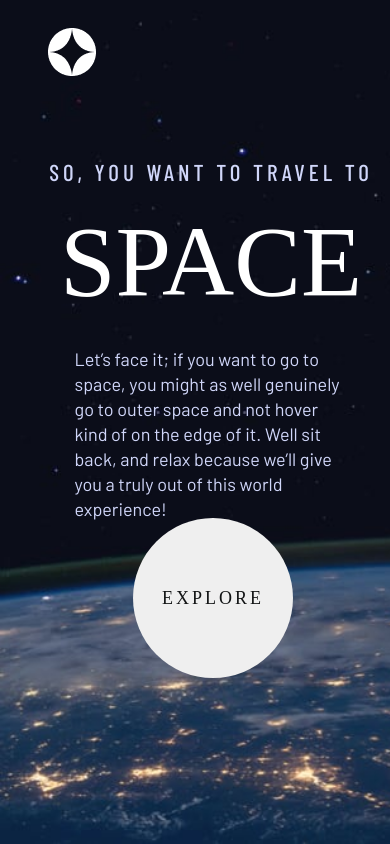
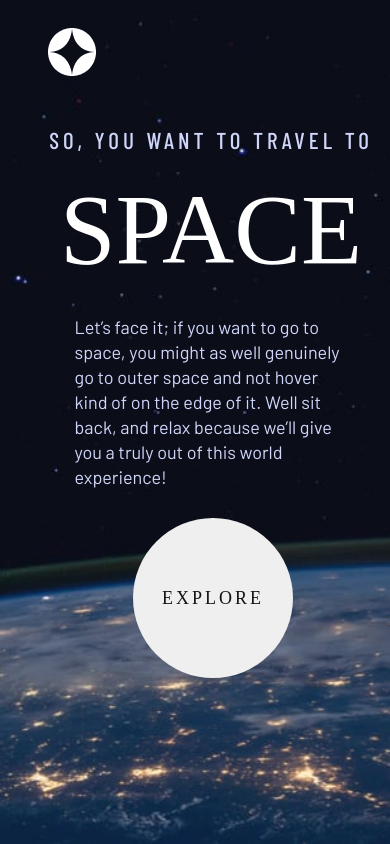
Before and after one commit to DjakaIT/spacetourism-react, a React (Vite) app: page / in a window 390 px wide. Built offline with nearby package versions, Linux system fonts and the light colour scheme; a web font is replaced by a local one.

Commit message:
updated css

```diff
--- a/src/css/home.css
+++ b/src/css/home.css
@@ -230,7 +230,7 @@ h5, h1{
 
     .home-text-container{
         position: relative;
-        bottom: 2em;
+        bottom: 4em;
     }
 
     .explore-btn {
```
